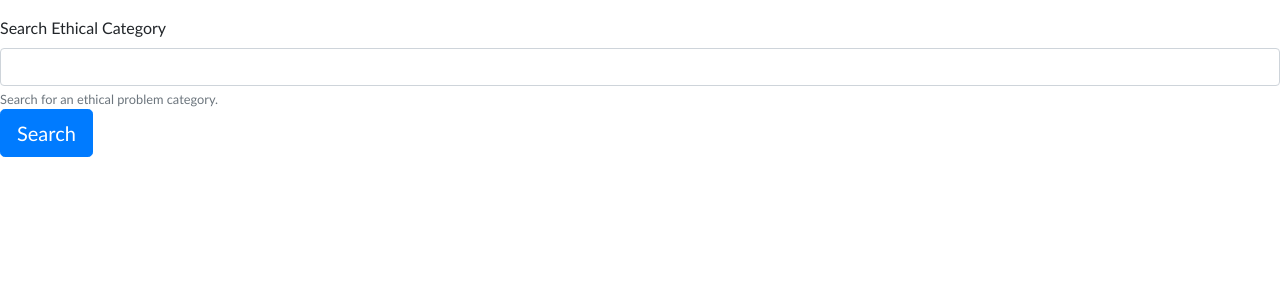
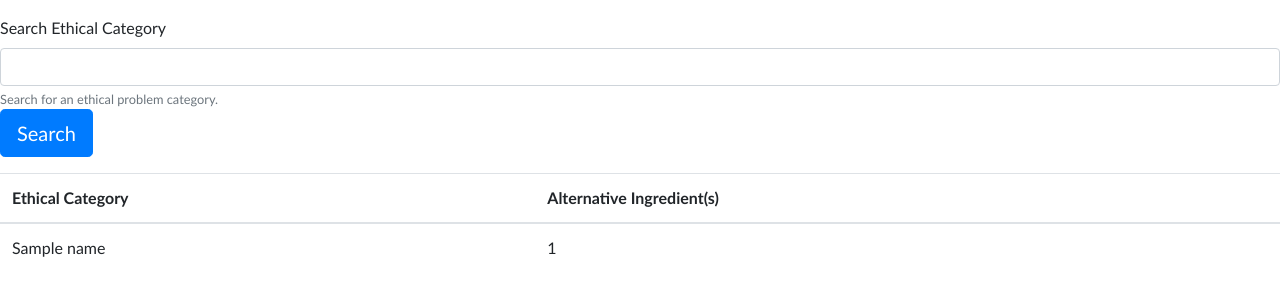
Before and after one commit to LRR19/EthicalPepperjack, a Flask app: template flaskr/templates/search_category.html in a window 1280 px wide. Shown: the part 32-332 px from the top of the page. Run offline with Flask 2, Linux system fonts and the light colour scheme; the template is opened without the code that fills it: most values are stand-ins (such as "Sample title", 1, 10 or a date in 2020); some libraries are stand-ins or nearby versions.

Commit message:
Added a table to display the search results

```diff
--- a/flaskr/templates/search_category.html
+++ b/flaskr/templates/search_category.html
@@ -16,5 +16,23 @@
         </div>
     </form>
 
+    <table class="table">
+    <thead>
+        <tr>
+            <th>Ethical Category</th>
+            <th>Alternative Ingredient(s)</th>
+        </tr>
+    </thead>
+    {% for i in ingredients %}
+    <tbody>
+        <tr>
+            <td>{{name}}</td>
+            <td>{{i.0}}</td>
+        </tr>
+    </tbody>
+    {% endfor %}
+
+</table>
+
 
 {% endblock %}
```
